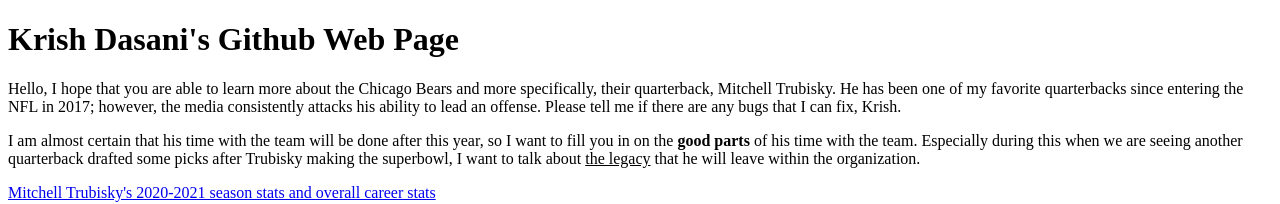
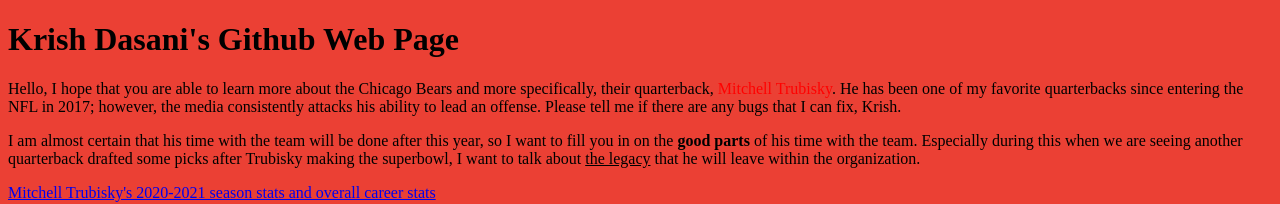
Before and after one commit to krish-dasani/ecs20, a plain HTML site: page index.html in a window 1280 px wide. Shown: the top 204 px of the page. Drawn offline with Linux system fonts and the light colour scheme.

Commit message:
background color

```diff
--- a/index.html
+++ b/index.html
@@ -1,8 +1,9 @@
 <!DOCTYPE html>
 <html>
  <body>
+  <body bgcolor="eb4034">
   <h1>Krish Dasani's Github Web Page</h1>
-  <p>Hello, I hope that you are able to learn more about the Chicago Bears and more specifically, their quarterback, Mitchell Trubisky. He has been one of my
+  <p>Hello, I hope that you are able to learn more about the Chicago Bears and more specifically, their quarterback, <font color="red">Mitchell Trubisky</font>. He has been one of my
    favorite quarterbacks since entering the NFL in 2017; however, the media consistently attacks his ability to lead an offense. Please tell me if there are any
    bugs that I can fix, Krish.</p>
   <p>I am almost certain that his time with the team will be done after this year, so I want to fill you in on the <b>good parts</b> of his time with the team.
```
